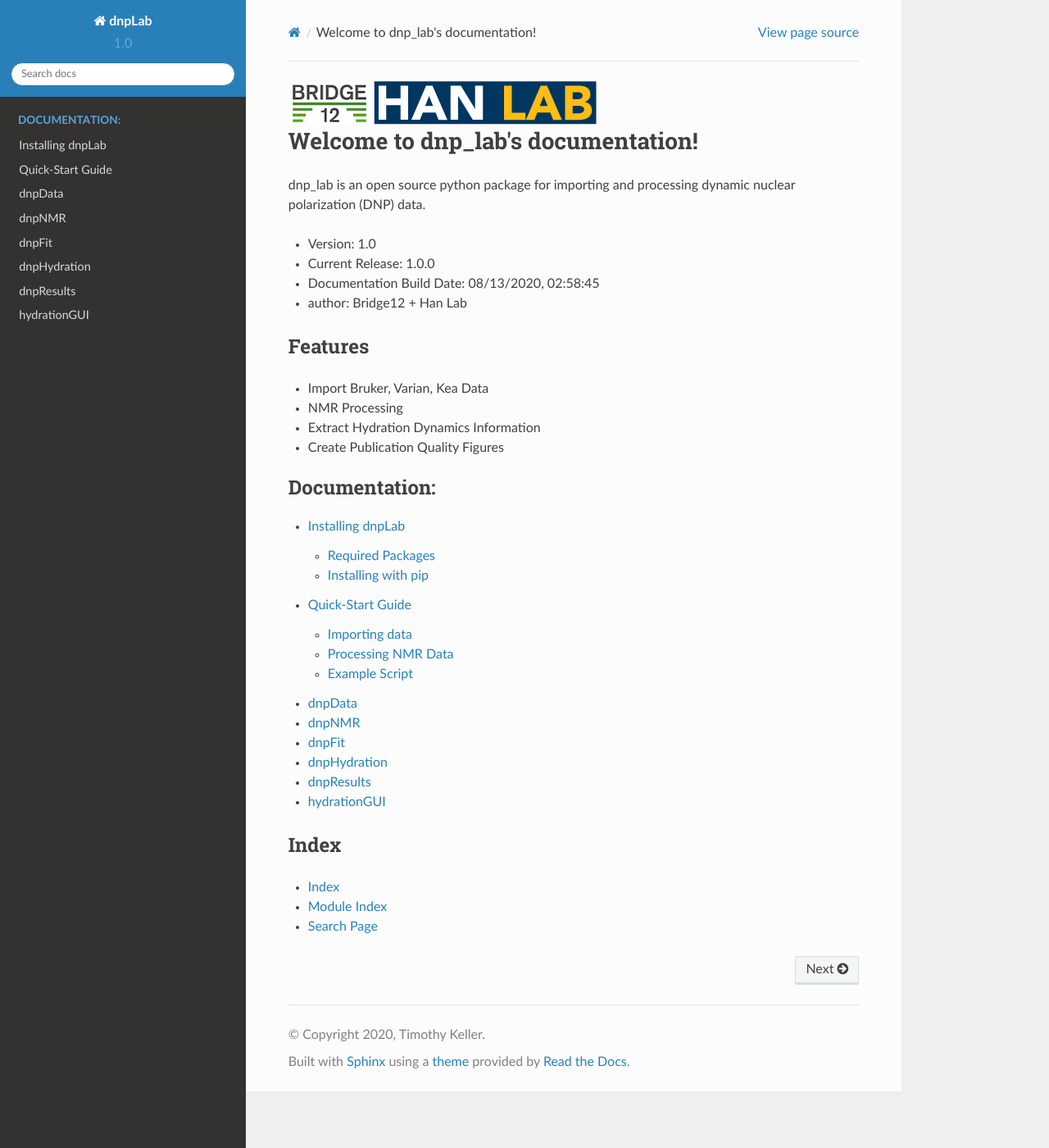
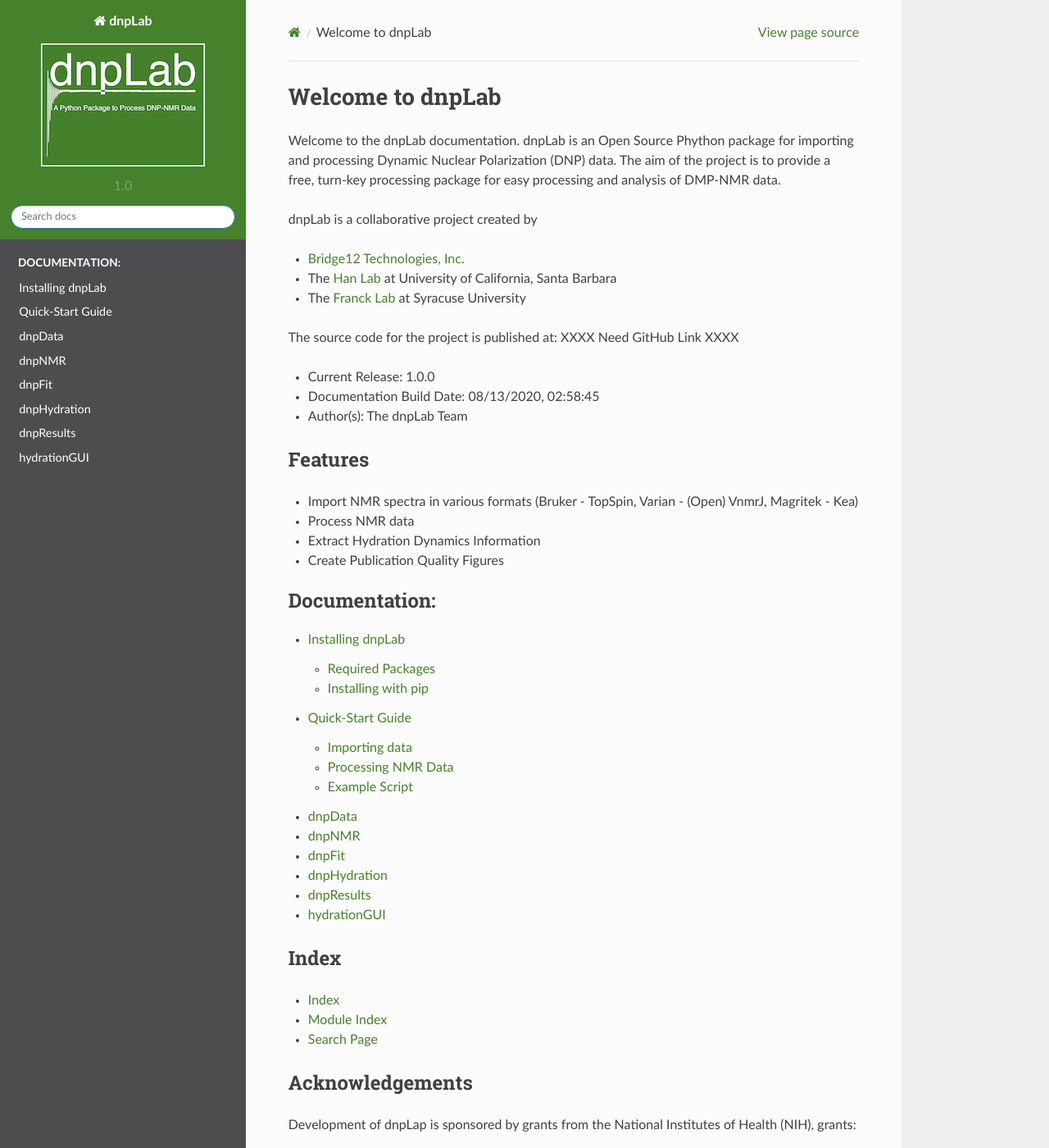
Before and after one commit to DNPLab/DNPLab, a Sphinx documentation site: the page built from docs/source/index.rst, in a window 1280 px wide and 1400 px high. Shown: the whole window at 82% size. Built offline with Sphinx 7.4.7 and the Read the Docs theme 2.0.0, drawn with Linux system fonts in a browser that asks for light colours; some of the changed text lies outside the part shown.

Commit message:
Documentation Update
Added logo
Changed color scheme
Updated index.rst
Added make file for mac/linux

```diff
--- /dev/null
+++ b/docs/source/_static/css/rtdB12Ttheme.css
@@ -0,0 +1,61 @@
+:root {
+    --B12T-dark-green:          #46812b;
+    --B12T-dark-green-note:     #e3ebde;
+    --B12T-light-green:         #67ae3e;
+    --B12T-loght-green-fnct:    #f5ffee;
+    --B12T-dark-grey:           #4d4d4f;
+    --B12T-light-grey:          #a7a9ac;
+    --B12T-orange:              #f37021;
+    --B12T-orange-warn:         #ffede0;
+    --B12T-code-background:     #eaeaea;
+}
+
+/* General Settings */
+a{color: var(--B12T-dark-green);}
+a:visited{color: var(--B12T-dark-green);}
+a:hover{color: var(--B12T-orange);}
+a:active{color: var(--B12T-orange);}
+
+/* Side Panel  */
+.wy-side-nav-search{background-color:var(--B12T-dark-green);}
+.wy-side-nav-search a{color: white;}
+
+.wy-nav-top{background: var(--B12T-dark-green);}
+.wy-nav-side{background:var(--B12T-dark-grey);}
+
+.wy-menu-vertical p.caption {
+    color: white;
+    font-weight: bold;
+}
+.wy-menu-vertical a{color: white;}
+.wy-menu-vertical  a:active{background: var(--B12T-orange);}
+
+/* Note and warning top and backround */
+.rst-content .note .admonition-title{background: var(--B12T-dark-green);}
+.rst-content .note {background: var(--B12T-dark-green-note);}
+.rst-content .warning .admonition-title{background: var(--B12T-orange);}
+.rst-content .warning{background: var(--B12T-orange-warn);}
+
+/* Background for code snippets */
+.highlight{background: #eaeaea;}
+
+/* Border and background for functions */
+.rst-content dl:not(.docutils) dt{
+    border-top-color: var(--B12T-dark-green);
+    background-color: var(--B12T-loght-green-fnct);
+    color: var(--B12T-dark-grey);
+}
+
+/* override table width restrictions */
+@media screen and (min-width: 767px) {
+
+    .wy-table-responsive table td {
+       /* !important prevents the common CSS stylesheets from overriding
+          this as on RTD they are loaded after this stylesheet */
+       white-space: normal !important;
+    }
+
+    .wy-table-responsive {
+       overflow: visible !important;
+    }
+ }
--- a/docs/source/conf.py
+++ b/docs/source/conf.py
@@ -16,7 +16,6 @@
 import os
 import sys
 sys.path.insert(0, os.path.abspath('../../'))
-#sys.path.insert(0, os.path.abspath('../dnpLab'))
 print('path:')
 print(sys.path)
 
@@ -24,8 +23,8 @@ print(sys.path)
 # -- Project information -----------------------------------------------------
 
 project = u'dnpLab'
-copyright = u'2020, Timothy Keller'
-author = u'Timothy Keller'
+copyright = u'2020, dnpLab'
+author = u'dnpLab Team'
 
 from datetime import datetime
 
@@ -44,7 +43,7 @@ print(u'Release: ' + release)
 
 rst_epilog_list = [
         ('date',date),
-        ('author','Bridge12 + Han Lab'),
+        ('author','The dnpLab Team'),
         ]
 
 def make_rst_epilog(rst_epilog_list):
@@ -125,8 +124,12 @@ html_theme = 'sphinx_rtd_theme'
 # Add any paths that contain custom static files (such as style sheets) here,
 # relative to this directory. They are copied after the builtin static files,
 # so a file named "default.css" will overwrite the builtin "default.css".
-#html_static_path = ['_static']
-html_static_path = []
+html_static_path = ['_static']
+# html_static_path = []
+
+def setup (app):
+    app.add_css_file('css/rtdB12Ttheme.css')
+
 
 # Custom sidebar templates, must be a dictionary that maps document names
 # to template names.
@@ -137,6 +140,8 @@ html_static_path = []
 # 'searchbox.html']``.
 #
 # html_sidebars = {}
+
+html_logo = '_static/images/dnpLabLogo.png'
 
 
 # -- Options for HTMLHelp output ---------------------------------------------
--- a/docs/source/index.rst
+++ b/docs/source/index.rst
@@ -1,29 +1,53 @@
 .. odnpLab documentation master file, created by
    sphinx-quickstart on Fri Jan 10 17:26:18 2020.
 
-.. image:: b12logo.png
-    :alt: Bridge12 Technologies, Inc
-    :target: http://www.bridge12.com
+.. .. image:: b12logo.png
+..     :alt: Bridge12 Technologies, Inc
+..     :target: http://www.bridge12.com
 
-.. image:: hanlogo.png
-    :alt: Han Lab UCSB
-    :target: https://han.chem.ucsb.edu/
+.. .. image:: hanlogo.png
+..     :alt: Han Lab UCSB
+..     :target: https://han.chem.ucsb.edu/
 
-===================================
-Welcome to dnp_lab's documentation!
-===================================
+.. |GM116612| raw:: html
 
-dnp_lab is an open source python package for importing and processing dynamic nuclear polarization (DNP) data.
+   <a href="https://projectreporter.nih.gov/project_info_description.cfm?aid=9896838&icde=51233599" target="_blank"> GM116612</a>
 
-* Version: |version|
+.. |B12TLink| raw:: html
+
+   <a href="http://www.bridge12.com" target="_blank"> Bridge12 Technologies, Inc.</a>
+
+.. |HanLabLink| raw:: html
+
+   <a href="https://han.chem.ucsb.edu/" target="_blank"> Han Lab</a>
+
+.. |FranckLabLink| raw:: html
+
+   <a href="https://jmfrancklab.github.io/" target="_blank"> Franck Lab</a>
+
+
+=================
+Welcome to dnpLab
+=================
+
+Welcome to the dnpLab documentation. dnpLab is an Open Source Phython package for importing and processing Dynamic Nuclear Polarization (DNP) data. The aim of the project is to provide a free, turn-key processing package for easy processing and analysis of DMP-NMR data.
+
+dnpLab is a collaborative project created by
+
+* |B12TLink|
+* The |HanLabLink| at University of California, Santa Barbara
+* The |FranckLabLink| at Syracuse University
+
+The source code for the project is published at: XXXX Need GitHub Link XXXX
+
 * Current Release: |release|
 * Documentation Build Date: |date|
-* author: |author|
+* Author(s): |author|
 
 Features
 =========
-* Import Bruker, Varian, Kea Data
-* NMR Processing
+* Import NMR spectra in various formats (Bruker - TopSpin, Varian - (Open) VnmrJ, Magritek - Kea)
+* Process NMR data
 * Extract Hydration Dynamics Information
 * Create Publication Quality Figures
 
@@ -46,3 +70,10 @@ Index
 * :ref:`genindex`
 * :ref:`modindex`
 * :ref:`search`
+
+Acknowledgements
+================
+
+Development of dnpLap is sponsored by grants from the National Institutes of Health (NIH), grants:
+
+* Bridge12 SBIR grant: |GM116612|
```
Also changed, not shown: docs/source/_static/images/b12logo.png (renamed from docs/source/b12logo.png), docs/source/_static/images/dnpLabLogo.png (added), docs/source/_static/images/hanlogo.png (renamed from docs/source/hanlogo.png), 1 other file.
